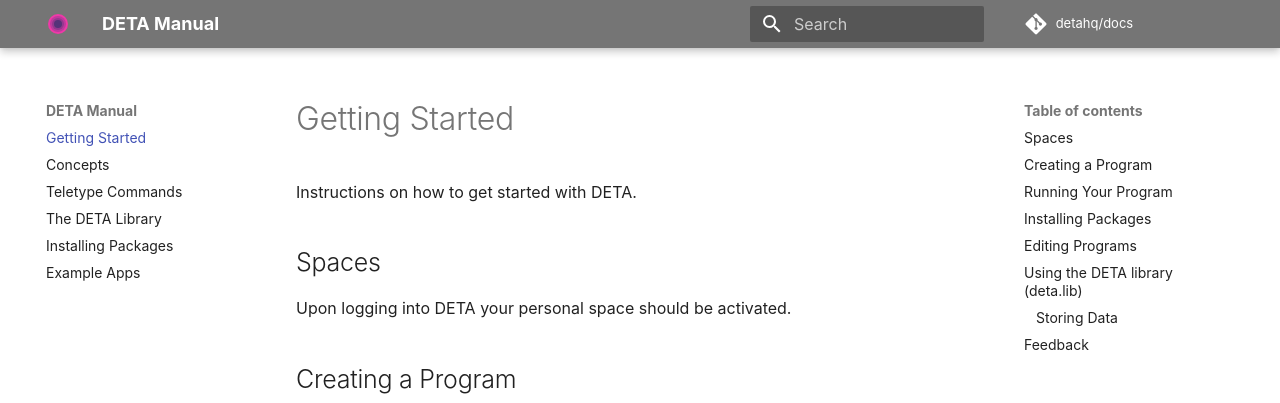
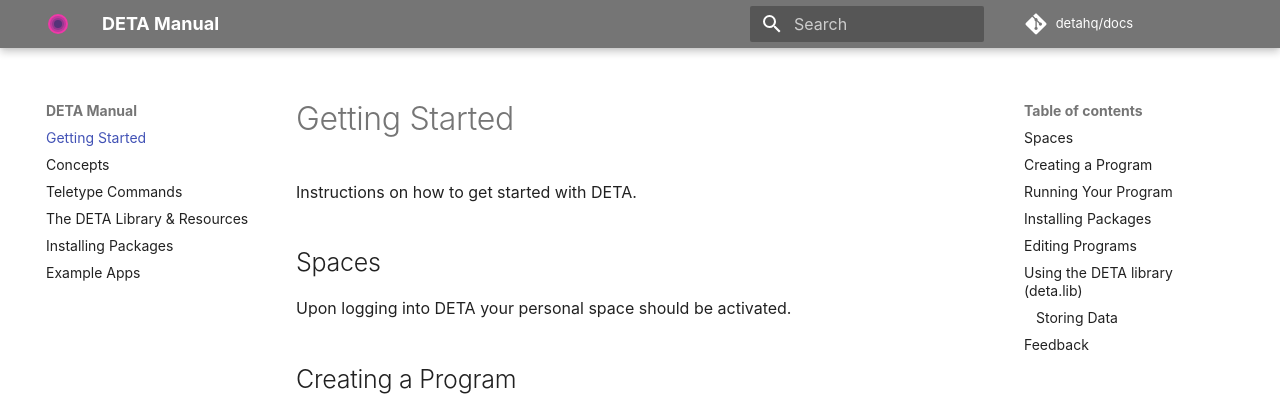
Before and after one commit to fmquaglia/manual, an MkDocs documentation site: the page built from docs/index.md, in a window 1280 px wide. Shown: the top 403 px of the page. Built offline with MkDocs 1.6.1 and Material for MkDocs 9.7.7, drawn with Linux system fonts in a browser that asks for light colours; some web fonts are replaced; comment, search, counter and statistics services are not loaded.

Commit message:
#2 DETA lib

```diff
--- a/mkdocs.yml
+++ b/mkdocs.yml
@@ -22,6 +22,6 @@ nav:
   - Getting Started: index.md
   - Concepts: concepts.md
   - Teletype Commands: teletype.md
-  - The DETA Library: DETA_lib.md
+  - The DETA Library & Resources: DETA_lib.md
   - Installing Packages: packages.md
   - Example Apps: examples.md
```
